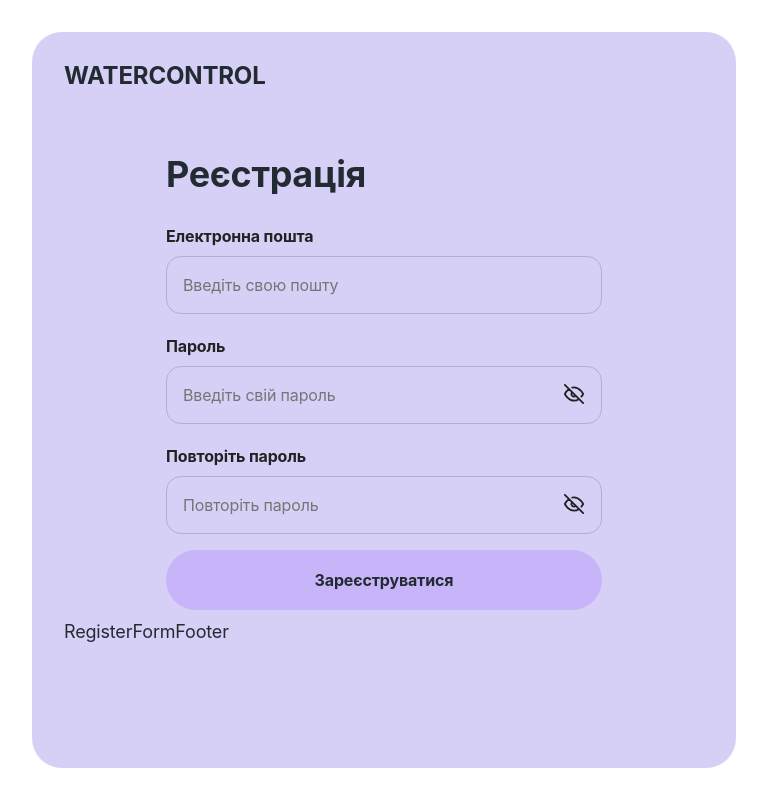
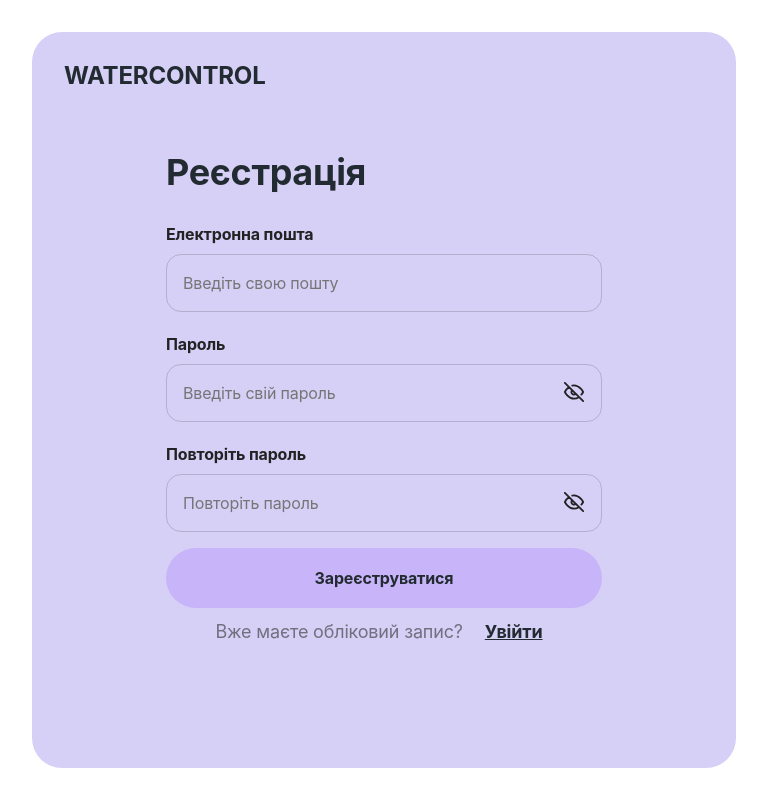
Before and after one commit to PetroMazuryk/water-control-frontend, a React (Vite) app: page /water-control-frontend/register in a window 1280 px wide. Shown: the whole page, without its empty margins (256-1023 px from the left). Built offline with nearby package versions, Linux system fonts and the light colour scheme.

Commit message:
add a form footer component

```diff
--- /dev/null
+++ b/src/components/FormFooter/FormFooter.jsx
@@ -0,0 +1,18 @@
+import { Link } from 'react-router-dom';
+
+import css from './FormFooter.module.css';
+
+const FormFooter = ({ text, link, linkName }) => {
+  return (
+    <>
+      <p className={css.formFooter}>
+        {text}
+        <Link className={css.formFooterLink} to={link}>
+          {linkName}
+        </Link>
+      </p>
+    </>
+  );
+};
+
+export default FormFooter;
--- /dev/null
+++ b/src/components/FormFooter/FormFooter.module.css
@@ -0,0 +1,23 @@
+.formFooter {
+  color: var(--color-font-secondary);
+  text-align: center;
+}
+
+.formFooterLink {
+  font-weight: 700;
+  text-decoration: underline;
+  color: var(--color-font-main);
+  display: inline-block;
+  margin-left: 12px;
+  border-radius: 15px;
+  padding: 2px 10px;
+  transition:
+    color var(--transition-color),
+    text-decoration-color var(--transition-color);
+}
+
+.formFooterLink:hover {
+  color: var(--color-accent);
+  text-decoration-color: var(--color-accent);
+  background-color: var(--color-second-bg-hover);
+}
--- a/src/components/FormRegister/FormRegister.module.css
+++ b/src/components/FormRegister/FormRegister.module.css
@@ -71,7 +71,7 @@
   font-weight: 400;
   line-height: 1.28571;
   letter-spacing: -0.01em;
-  color: #ef5050;
+  color: var(--color-form-error);
 }
 
 .registerPassword {
--- a/src/pages/RegisterPage/RegisterPage.jsx
+++ b/src/pages/RegisterPage/RegisterPage.jsx
@@ -1,6 +1,7 @@
 import AdvantagesSection from '../../components/AdvantagesSection/AdvantagesSection';
 import FormWrapper from '../../components/FormWrapper/FormWrapper';
 import FormRegister from '../../components/FormRegister/FormRegister';
+import FormFooter from '../../components/FormFooter/FormFooter';
 
 import css from './RegisterPage.module.css';
 
@@ -9,7 +10,11 @@ const RegisterPage = () => {
     <div className={css.registerPage}>
       <FormWrapper>
         <FormRegister />
-        <div>RegisterFormFooter</div>
+        <FormFooter
+          link="/login"
+          text="Вже маєте обліковий запис?"
+          linkName="Увійти"
+        />
       </FormWrapper>
 
       <div className={css.registerPageRight}>
--- a/src/styles/variables.css
+++ b/src/styles/variables.css
@@ -1,6 +1,7 @@
 :root {
   --color-font-main: #222b31;
   --color-font-second: #232222;
+  --color-font-secondary: rgba(47, 47, 47, 0.6);
   --color-main-bg: #d6cff6;
   --color-second-bg: #c8b4f8;
   --color-second-bg-hover: #927bc6;
```
